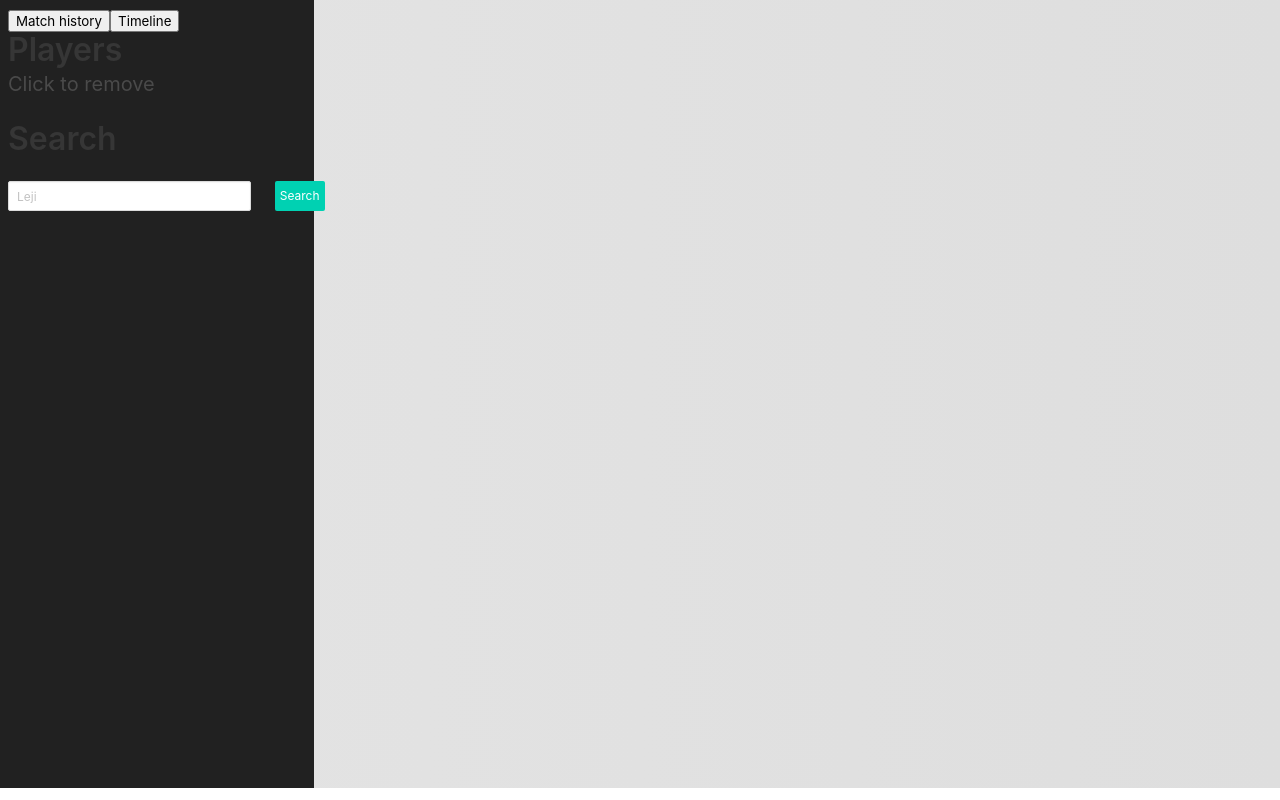
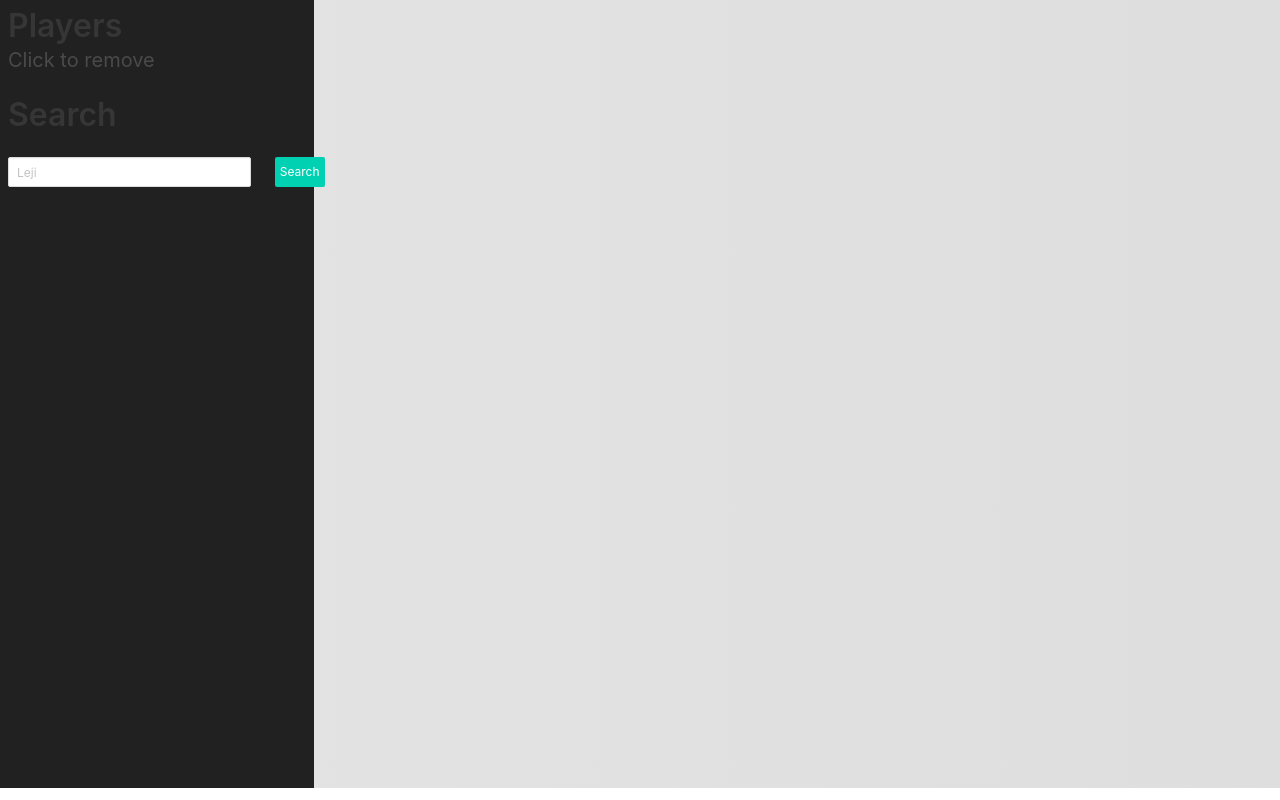
Before and after one commit to LeightonHo/DotaDashboard, a React (Create React App) app in the folder dota-dashboard/: page / in a window 1280 px wide. Built offline with nearby package versions, Linux system fonts and the light colour scheme.

Commit message:
Hide view selector.

```diff
--- a/dota-dashboard/src/components/SidePanel.js
+++ b/dota-dashboard/src/components/SidePanel.js
@@ -6,7 +6,7 @@ class SidePanel extends Component {
     render() {
         return (
             <div className="side-panel column is-one-quarter">
-                <ViewSelector />
+                {/* <ViewSelector /> */}
                 <PlayerList
                     playerList={this.props.playerList}
                     addPlayer={(player) => this.props.addPlayer(player)}
```
